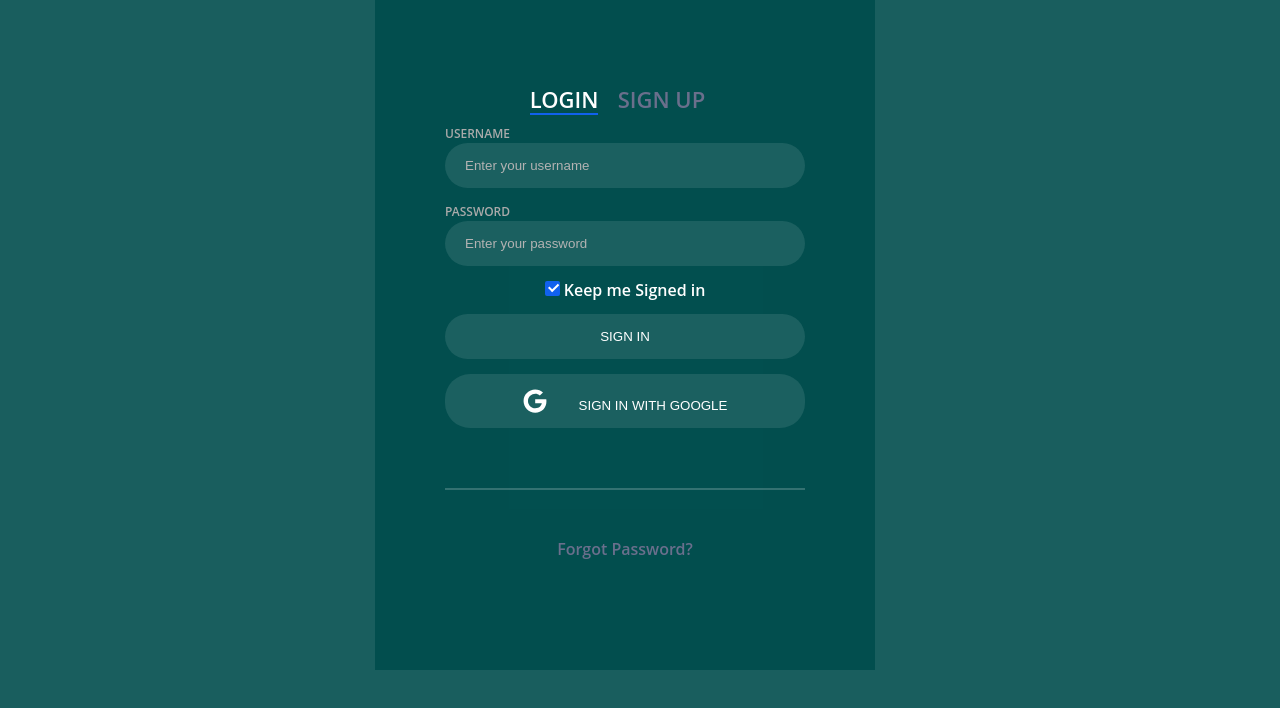
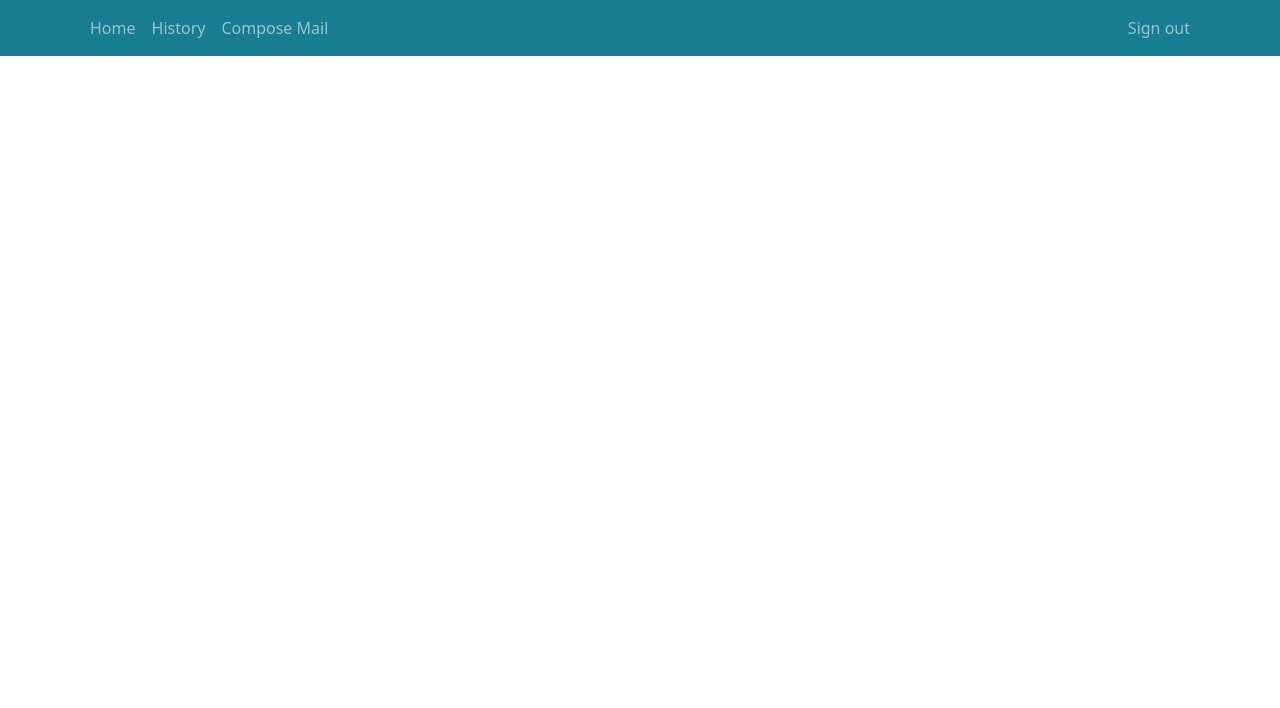
Before and after one commit to dhruvpeter/flipr_email, a React (Create React App) app: page / in a window 1280 px wide. Shown: the top 708 px of the page. Built offline with nearby package versions, Linux system fonts and the light colour scheme.

Commit message:
Created navbar

```diff
--- a/package.json
+++ b/package.json
@@ -10,8 +10,9 @@
     "@testing-library/jest-dom": "^5.14.1",
     "@testing-library/react": "^11.2.7",
     "@testing-library/user-event": "^12.8.3",
-    "bootstrap": "^5.0.2",
+    "bootstrap": "^5.0.1",
     "react": "^17.0.2",
+    "react-bootstrap": "^1.6.1",
     "react-dom": "^17.0.2",
     "react-google-login": "^5.2.2",
     "react-scripts": "4.0.3",
--- a/src/App.js
+++ b/src/App.js
@@ -1,11 +1,9 @@
-import logo from './logo.svg';
-import './App.css';
-import Login from './components/Login/Login'
+import Navigationbar from "./components/Navigationbar/Navigationbar";
 
 function App() {
   return (
     <div className="App">
-     <Login/>
+      <Navigationbar />
     </div>
   );
 }
--- /dev/null
+++ b/src/components/Navigationbar/Navigationbar.css
@@ -0,0 +1,3 @@
+.navbar {
+  background-color: #187d92;
+}
--- /dev/null
+++ b/src/components/Navigationbar/Navigationbar.js
@@ -0,0 +1,23 @@
+import React from "react";
+import { Navbar, Container, Nav } from "react-bootstrap";
+import "./Navigationbar.css"
+export default function Navigationbar() {
+  return (
+    <Navbar collapseOnSelect expand="lg" bg="" variant="dark">
+      <Container>
+        {/* <Navbar.Brand href="#home">React-Bootstrap</Navbar.Brand> */}
+        <Navbar.Toggle aria-controls="responsive-navbar-nav" />
+        <Navbar.Collapse id="responsive-navbar-nav">
+          <Nav className="me-auto">
+            <Nav.Link href="">Home</Nav.Link>
+            <Nav.Link href="">History</Nav.Link>
+            <Nav.Link href="">Compose Mail</Nav.Link>
+          </Nav>
+          <Nav>
+            <Nav.Link href="">Sign out</Nav.Link>
+          </Nav>
+        </Navbar.Collapse>
+      </Container>
+    </Navbar>
+  );
+}
--- a/src/index.js
+++ b/src/index.js
@@ -3,6 +3,7 @@ import ReactDOM from 'react-dom';
 import './index.css';
 import App from './App';
 import reportWebVitals from './reportWebVitals';
+import 'bootstrap/dist/css/bootstrap.min.css';
 
 ReactDOM.render(
   <React.StrictMode>
```
Also changed, not shown: 1 other file (tests, documents, lock files or other folders).
